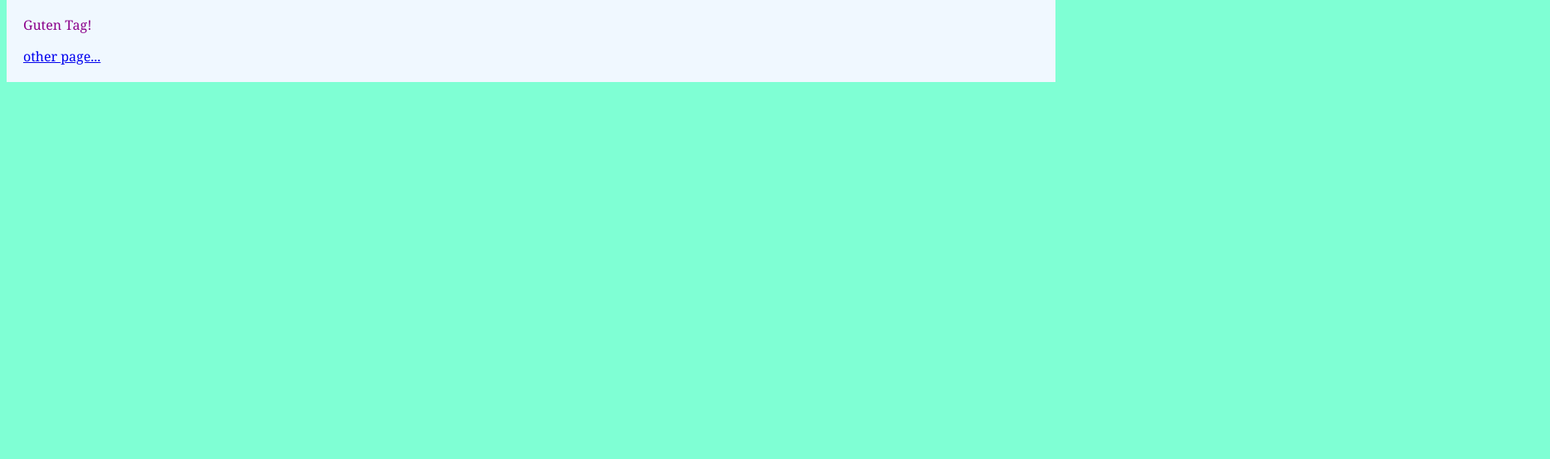
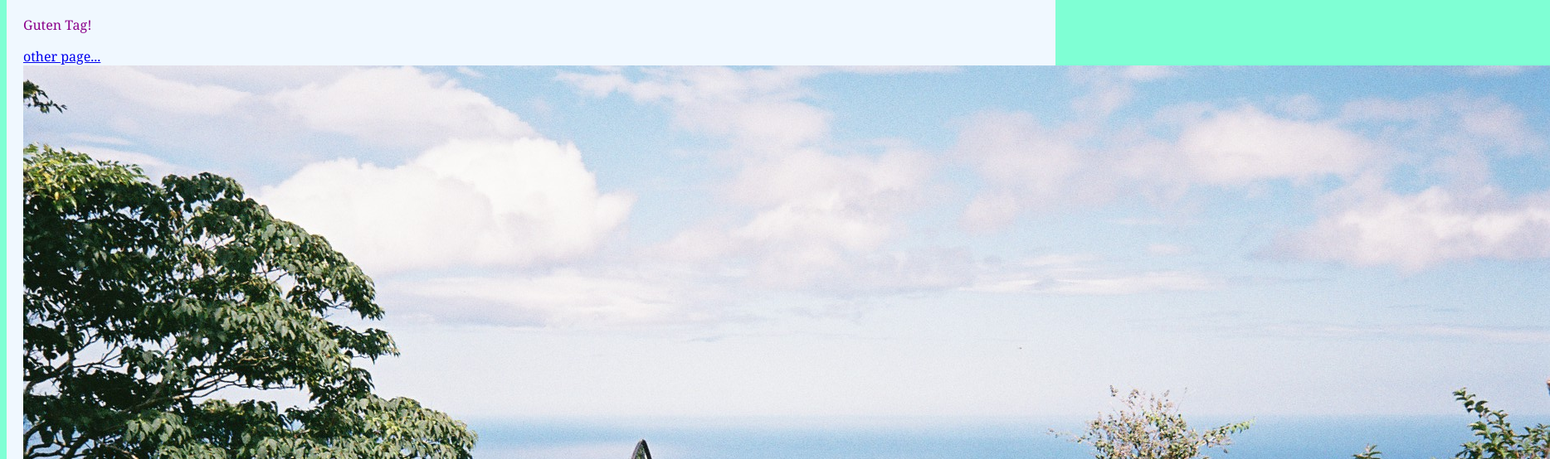
Before and after one commit to ei-ju6/first-work, a plain HTML site: page index.html in a window 1280 px wide. Shown: the part 90-644 px from the top of the page at 83% size, 1868 px wide, since content can reach past the window. Drawn offline with Linux system fonts and the light colour scheme.

Commit message:
Update index.html

```diff
--- a/index.html
+++ b/index.html
@@ -11,6 +11,6 @@
 <p class="hello">Guten Tag!</p>
 <a href="fundamental.html" target="_blank" rel="noopener noreferrer">other page...</a>
 <!--　rel="noopener noreferrer"は安全上のためらしい　-->
-<link href="FH000006.JPG"
+<img src="FH000006.JPG" alt="バイク" title="バイク">
 </body>
 </html>
```
